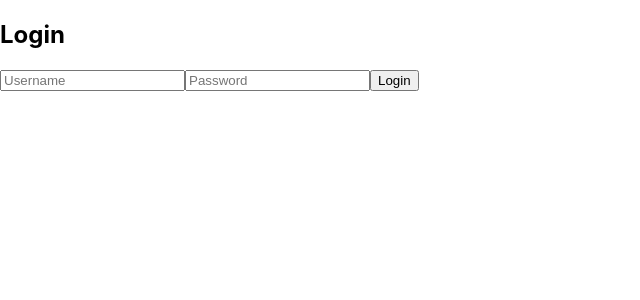
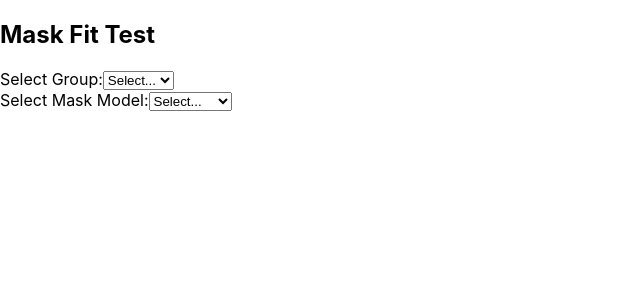
Before and after one commit to selen-nium/MaskFitting, a React (Create React App) app in the folder frontend/: page /mask-fit-test in a window 1280 px wide. Before the commit this address led to /. Shown: the top 300 px of the page, without its empty margins (0-640 px from the left). Built offline with nearby package versions, Linux system fonts and the light colour scheme; sample sign-in values are in the browser's storage.

Commit message:
added test selection pages

```diff
--- a/frontend/src/App.js
+++ b/frontend/src/App.js
@@ -2,7 +2,9 @@ import React from 'react';
 import { BrowserRouter as Router, Route, Routes, Navigate } from 'react-router-dom';
 import Login from './components/Login';
 import Declaration from './components/Declaration';
-import Dashboard from './components/Dashboard';
+import TestSelection from './components/TestSelection';
+import ThresholdTest from './components/ThresholdTest';
+import MaskFitTest from './components/MaskFitTest';
 import PrivateRoute from './components/PrivateRoute';
 
 function App() {
@@ -11,7 +13,9 @@ function App() {
       <Routes>
         <Route path="/" element={<Login />} />
         <Route path="/declaration" element={<PrivateRoute><Declaration /></PrivateRoute>} />
-        <Route path="/dashboard" element={<PrivateRoute><Dashboard /></PrivateRoute>} />
+        <Route path="/test-selection" element={<PrivateRoute><TestSelection /></PrivateRoute>} />
+        <Route path="/threshold-test" element={<PrivateRoute><ThresholdTest /></PrivateRoute>} />
+        <Route path="/mask-fit-test" element={<PrivateRoute><MaskFitTest /></PrivateRoute>} />
         <Route path="*" element={<Navigate to="/" replace />} />
       </Routes>
     </Router>
--- a/frontend/src/components/Declaration.js
+++ b/frontend/src/components/Declaration.js
@@ -22,19 +22,14 @@ function Declaration() {
     e.preventDefault();
     try {
       const response = await axios.post('http://localhost:5001/api/submit-declaration', answers);
-      console.log('Response:', response.data);  // For debugging
       if (response.data.success) {
-        navigate('/dashboard');
+        navigate('/test-selection');
       } else {
         setError(response.data.message || 'You are not eligible to proceed.');
       }
     } catch (error) {
       console.error('Declaration submission error:', error.response?.data || error);
-      if (error.response && error.response.status === 403) {
-        setError(error.response.data.message || 'You are not eligible to proceed.');
-      } else {
-        setError('An error occurred. Please try again.');
-      }
+      setError('An error occurred. Please try again.');
     }
   };
 
--- /dev/null
+++ b/frontend/src/components/MaskFitTest.js
@@ -0,0 +1,32 @@
+import React, { useState } from 'react';
+
+function MaskFitTest() {
+  const [group, setGroup] = useState('');
+  const [maskModel, setMaskModel] = useState('');
+
+  return (
+    <div>
+      <h2>Mask Fit Test</h2>
+      <div>
+        <label htmlFor="group">Select Group:</label>
+        <select id="group" value={group} onChange={(e) => setGroup(e.target.value)}>
+          <option value="">Select...</option>
+          <option value="1">Group 1</option>
+          <option value="2">Group 2</option>
+          <option value="3">Group 3</option>
+        </select>
+      </div>
+      <div>
+        <label htmlFor="maskModel">Select Mask Model:</label>
+        <select id="maskModel" value={maskModel} onChange={(e) => setMaskModel(e.target.value)}>
+          <option value="">Select...</option>
+          <option value="3M">3M</option>
+          <option value="Air+">Air+</option>
+          <option value="HALYARD">HALYARD</option>
+        </select>
+      </div>
+    </div>
+  );
+}
+
+export default MaskFitTest;
--- /dev/null
+++ b/frontend/src/components/TestSelection.js
@@ -0,0 +1,16 @@
+import React from 'react';
+import { useNavigate } from 'react-router-dom';
+
+function TestSelection() {
+  const navigate = useNavigate();
+
+  return (
+    <div>
+      <h2>Select Your Test</h2>
+      <button onClick={() => navigate('/threshold-test')}>Threshold Test</button>
+      <button onClick={() => navigate('/mask-fit-test')}>Mask Fit Test</button>
+    </div>
+  );
+}
+
+export default TestSelection;
--- /dev/null
+++ b/frontend/src/components/ThresholdTest.js
@@ -0,0 +1,15 @@
+import React from 'react';
+
+function ThresholdTest() {
+  return (
+    <div>
+      <h2>Threshold Test</h2>
+      {/* Placeholder for video */}
+      <div style={{ width: '640px', height: '360px', backgroundColor: '#ddd', display: 'flex', justifyContent: 'center', alignItems: 'center' }}>
+        Video Placeholder
+      </div>
+    </div>
+  );
+}
+
+export default ThresholdTest;
```
Also changed, not shown: 1 other file (tests, documents, lock files or other folders).
